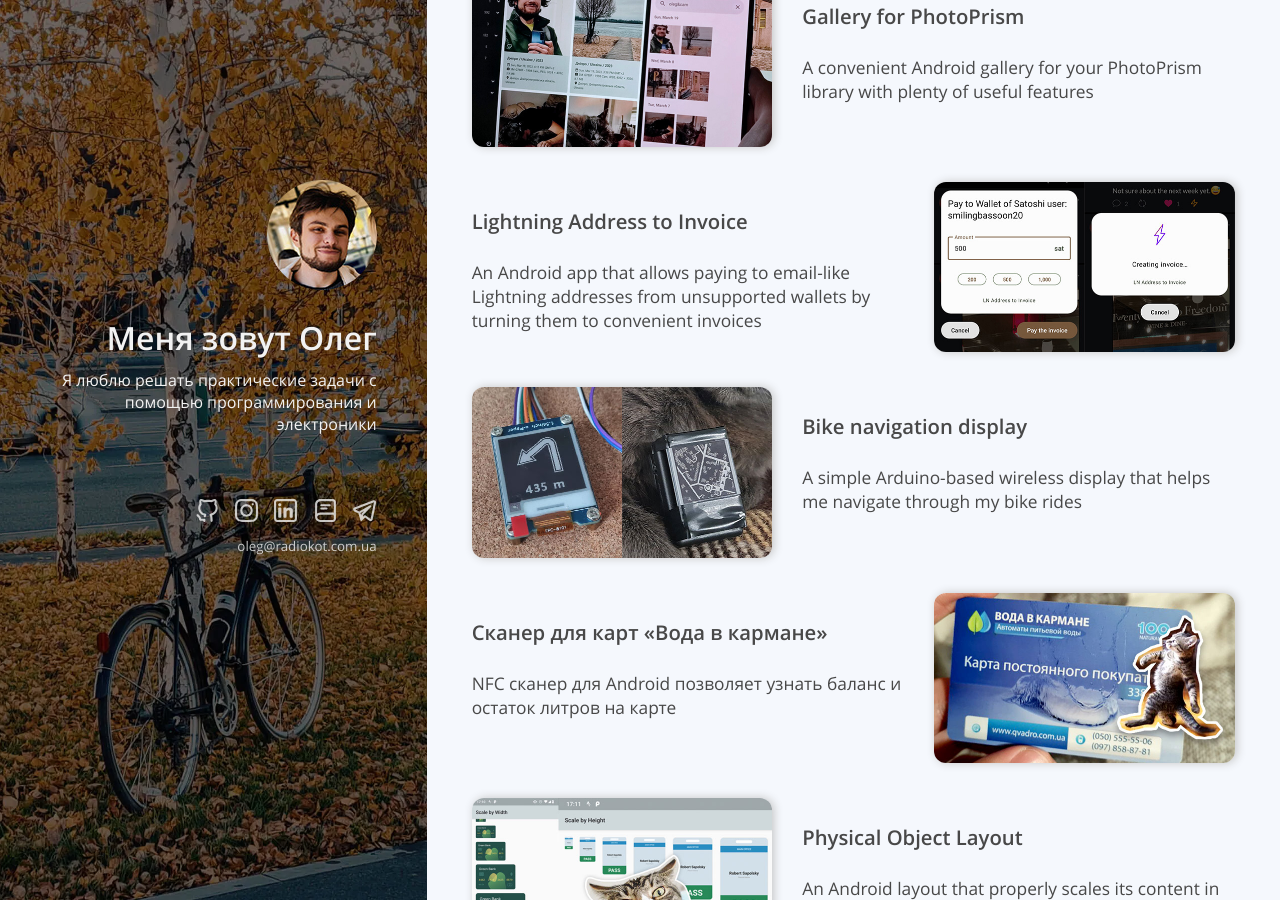
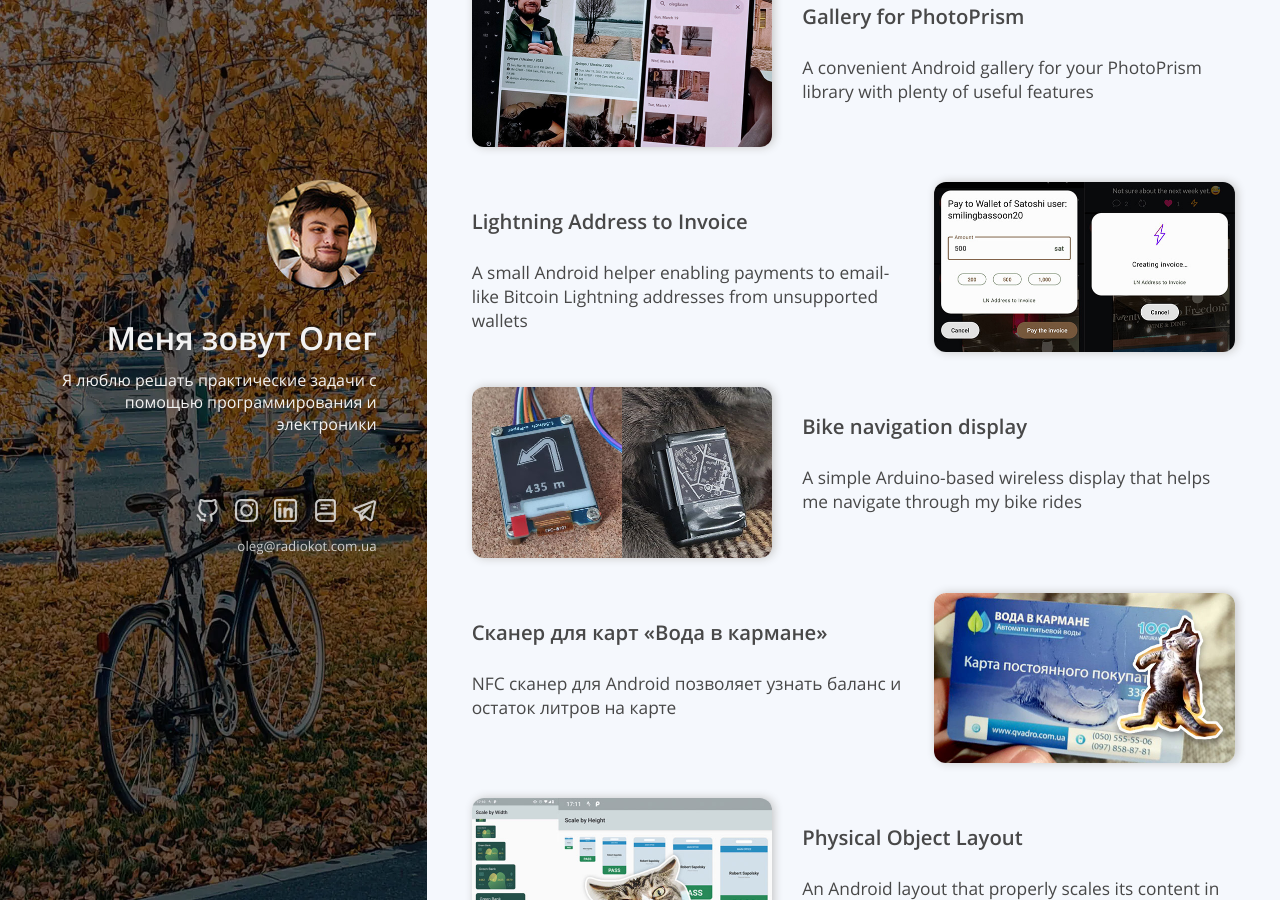
Before and after one commit to Radiokot/website, a Jekyll site: the page built from index.html, in a window 1280 px wide and 900 px high, scrolled down 1352 px. Built offline with Jekyll 4.4.1, drawn with Linux system fonts in a browser that asks for light colours.

Commit message:
Actualize LN addr short description

```diff
--- a/_projects/ln-addr-to-invoice.html
+++ b/_projects/ln-addr-to-invoice.html
@@ -1,6 +1,6 @@
 ---
 title: Lightning Address to Invoice
-description: An Android app that allows paying to email-like Lightning addresses from unsupported wallets by turning them to convenient invoices
+description: A small Android helper enabling payments to email-like Bitcoin Lightning addresses from unsupported wallets
 author: oleg_en
 background_color: "#212121"
 ---
```
